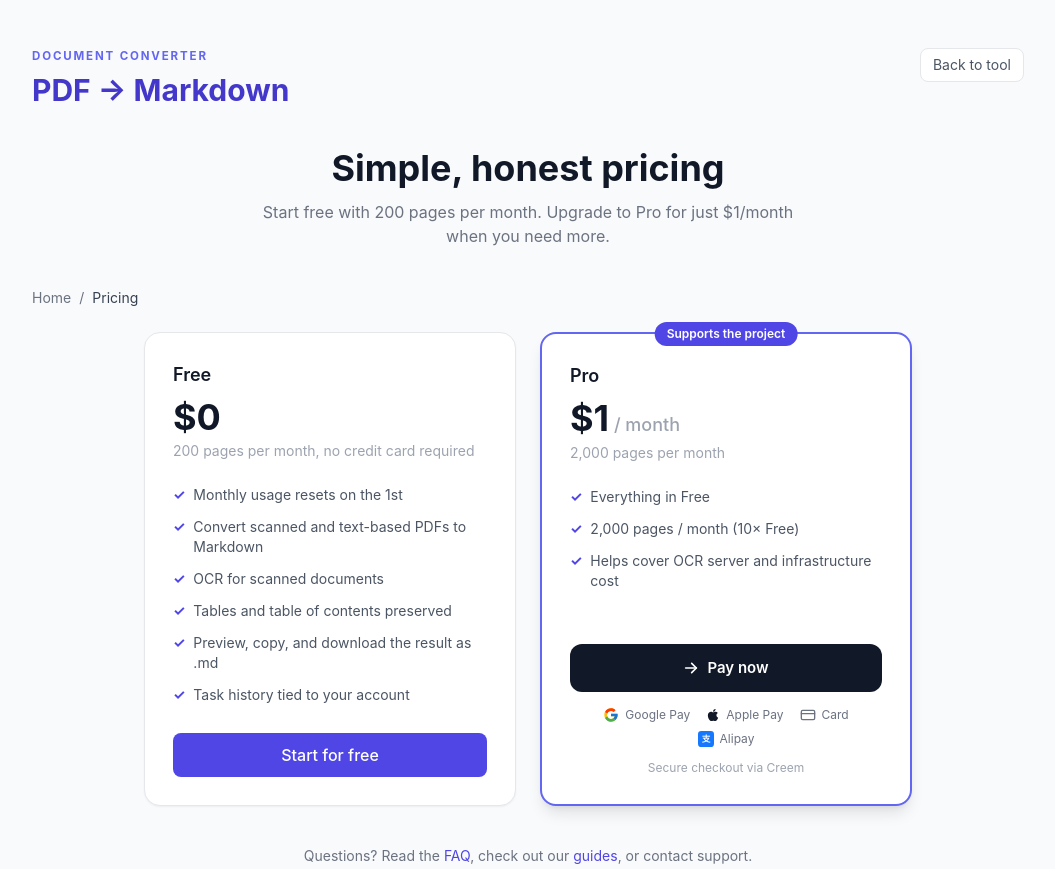
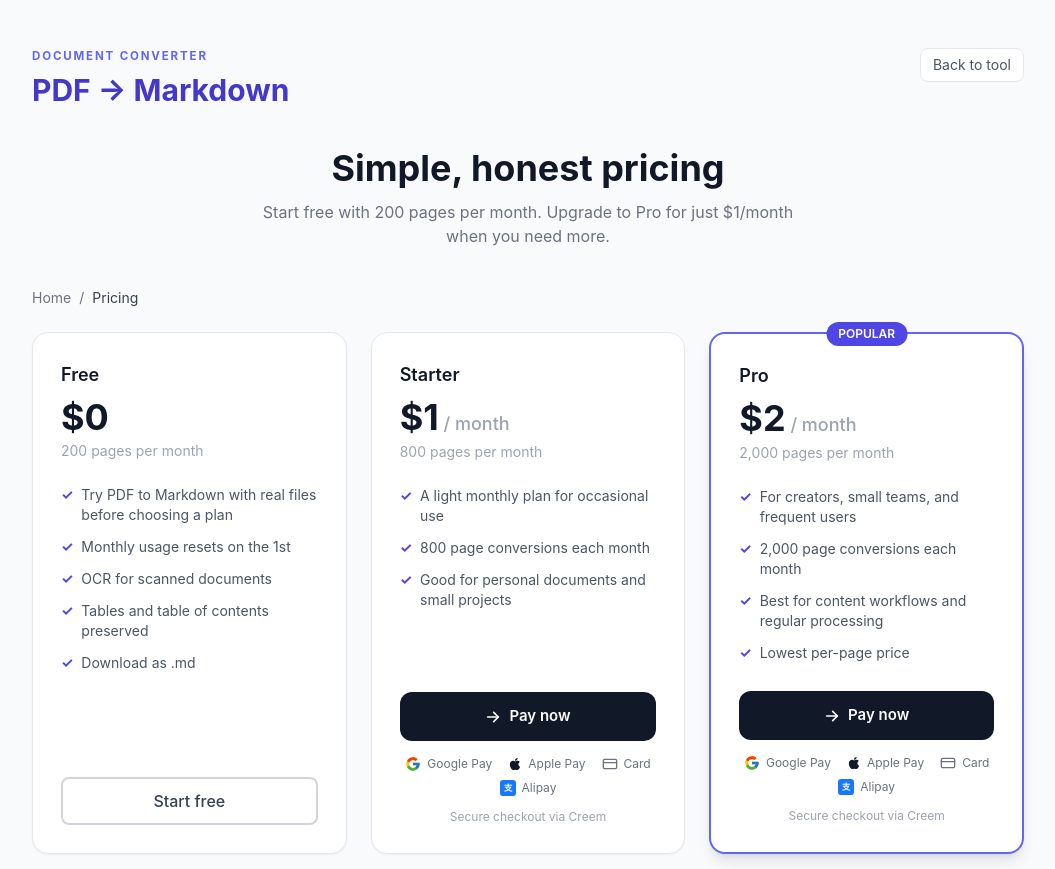
Before and after one commit to wanglei4214/pdf-markdown, a plain HTML site: page static/pricing.html in a window 1280 px wide. Shown: the top 869 px of the page, without its empty margins (112-1167 px from the left). Drawn offline with nearby package versions, Linux system fonts and the light colour scheme.

Commit message:
#2 价格布局修改

```diff
--- a/static/pricing.html
+++ b/static/pricing.html
@@ -12,15 +12,15 @@
   <meta charset="UTF-8">
   <meta name="viewport" content="width=device-width, initial-scale=1.0">
   <title>Pricing | PDF to Markdown</title>
-  <meta name="description" content="PDF to Markdown is free for 200 pages per month. Pro is $1/month for 2,000 pages. Secure checkout via Creem with credit/debit card, Apple Pay, or Google Pay.">
+  <meta name="description" content="PDF to Markdown pricing: Free 200 pages/month, Starter $1/month for 800 pages, Pro $2/month for 2,000 pages. Secure checkout via Creem.">
   <link rel="canonical" href="https://pdf.my99ai.com/pricing.html">
   <meta property="og:title" content="Pricing – PDF to Markdown Converter">
-  <meta property="og:description" content="Free plan: 200 pages/month. Pro plan: $1/month for 2,000 pages. Start converting PDFs to Markdown today.">
+  <meta property="og:description" content="Free: 200 pages/month. Starter: $1/month for 800 pages. Pro: $2/month for 2,000 pages. Start converting PDFs to Markdown today.">
   <meta property="og:url" content="https://pdf.my99ai.com/pricing.html">
   <meta property="og:type" content="website">
   <meta name="twitter:card" content="summary">
   <meta name="twitter:title" content="Pricing – PDF to Markdown Converter">
-  <meta name="twitter:description" content="Free plan: 200 pages/month. Pro plan: $1/month for 2,000 pages. Start converting PDFs to Markdown today.">
+  <meta name="twitter:description" content="Free: 200 pages/month. Starter: $1/month for 800 pages. Pro: $2/month for 2,000 pages. Start converting PDFs to Markdown today.">
   <script src="https://cdn.tailwindcss.com"></script>
   <link rel="stylesheet" href="style.css">
   <style>
@@ -57,37 +57,84 @@
       </ol>
     </nav>
 
-    <div class="grid md:grid-cols-2 gap-6 max-w-3xl mx-auto">
+    <div class="grid md:grid-cols-3 gap-6 max-w-5xl mx-auto">
       <!-- Free -->
       <div class="bg-white rounded-2xl border border-gray-200 shadow-sm p-7 flex flex-col">
         <h3 class="text-lg font-semibold text-gray-900">Free</h3>
         <p class="mt-2 text-4xl font-bold text-gray-900">$0</p>
-        <p class="text-sm text-gray-400 mt-1">200 pages per month, no credit card required</p>
+        <p class="text-sm text-gray-400 mt-1">200 pages per month</p>
         <ul class="mt-6 space-y-3 text-sm text-gray-600 flex-1">
+          <li class="flex gap-2"><span class="text-indigo-600 font-bold">✓</span> Try PDF to Markdown with real files before choosing a plan</li>
           <li class="flex gap-2"><span class="text-indigo-600 font-bold">✓</span> Monthly usage resets on the 1st</li>
-          <li class="flex gap-2"><span class="text-indigo-600 font-bold">✓</span> Convert scanned and text-based PDFs to Markdown</li>
           <li class="flex gap-2"><span class="text-indigo-600 font-bold">✓</span> OCR for scanned documents</li>
           <li class="flex gap-2"><span class="text-indigo-600 font-bold">✓</span> Tables and table of contents preserved</li>
-          <li class="flex gap-2"><span class="text-indigo-600 font-bold">✓</span> Preview, copy, and download the result as .md</li>
-          <li class="flex gap-2"><span class="text-indigo-600 font-bold">✓</span> Task history tied to your account</li>
+          <li class="flex gap-2"><span class="text-indigo-600 font-bold">✓</span> Download as .md</li>
         </ul>
-        <a href="/" class="mt-7 text-center px-4 py-2.5 rounded-lg bg-indigo-600 text-white hover:bg-indigo-700 font-medium">Start for free</a>
+        <a href="/" class="mt-7 text-center px-4 py-2.5 rounded-lg bg-white border-2 border-gray-300 text-gray-700 hover:bg-gray-50 font-medium">Start free</a>
+      </div>
+
+      <!-- Starter -->
+      <div class="bg-white rounded-2xl border border-gray-200 shadow-sm p-7 flex flex-col">
+        <h3 class="text-lg font-semibold text-gray-900">Starter</h3>
+        <p class="mt-2 text-4xl font-bold text-gray-900">$1<span class="text-lg font-medium text-gray-400"> / month</span></p>
+        <p class="text-sm text-gray-400 mt-1">800 pages per month</p>
+        <ul class="mt-6 space-y-3 text-sm text-gray-600 flex-1">
+          <li class="flex gap-2"><span class="text-indigo-600 font-bold">✓</span> A light monthly plan for occasional use</li>
+          <li class="flex gap-2"><span class="text-indigo-600 font-bold">✓</span> 800 page conversions each month</li>
+          <li class="flex gap-2"><span class="text-indigo-600 font-bold">✓</span> Good for personal documents and small projects</li>
+        </ul>
+        <button type="button" class="pay-now-btn mt-7" data-plan="starter">
+          <svg width="16" height="16" viewBox="0 0 24 24" fill="none" stroke="currentColor" stroke-width="2.5" stroke-linecap="round" stroke-linejoin="round" aria-hidden="true"><line x1="4" y1="12" x2="20" y2="12"/><polyline points="13 5 20 12 13 19"/></svg>
+          <span>Pay now</span>
+        </button>
+        <div class="pay-methods-row" aria-label="Accepted payment methods">
+          <span class="pay-method">
+            <svg class="pay-mark" viewBox="0 0 48 48" aria-hidden="true">
+              <path fill="#FFC107" d="M43.611 20.083H42V20H24v8h11.303c-1.649 4.657-6.08 8-11.303 8-6.627 0-12-5.373-12-12s5.373-12 12-12c3.059 0 5.842 1.154 7.961 3.039l5.657-5.657C34.046 6.053 29.268 4 24 4 12.955 4 4 12.955 4 24s8.955 20 20 20 20-8.955 20-20c0-1.341-.138-2.65-.389-3.917z"/>
+              <path fill="#FF3D00" d="M6.306 14.691l6.571 4.819C14.655 15.108 18.961 12 24 12c3.059 0 5.842 1.154 7.961 3.039l5.657-5.657C34.046 6.053 29.268 4 24 4 16.318 4 9.656 8.337 6.306 14.691z"/>
+              <path fill="#4CAF50" d="M24 44c5.166 0 9.86-1.977 13.409-5.192l-6.19-5.238C29.211 35.091 26.715 36 24 36c-5.202 0-9.619-3.317-11.283-7.946l-6.522 5.025C9.505 39.556 16.227 44 24 44z"/>
+              <path fill="#1976D2" d="M43.611 20.083H42V20H24v8h11.303c-.792 2.237-2.231 4.166-4.087 5.571l6.19 5.238C41.38 35.18 44 30 44 24c0-1.341-.138-2.65-.389-3.917z"/>
+            </svg>
+            Google Pay
+          </span>
+          <span class="pay-method">
+            <svg class="pay-mark pay-mark--apple" viewBox="0 0 384 512" fill="currentColor" aria-hidden="true">
+              <path d="M318.7 268.7c-.2-36.7 16.4-64.4 50-84.8-18.8-26.9-47.2-41.7-84.7-44.6-35.5-2.8-74.3 20.7-88.5 20.7-15 0-49.4-19.7-76.4-19.7C63.3 141.2 4 184.8 4 273.5q0 39.3 14.4 81.2c12.8 36.7 59 126.7 107.2 125.2 25.2-.6 43-17.9 75.8-17.9 31.8 0 48.3 17.9 76.4 17.9 48.6-.7 90.4-82.5 102.6-119.3-65.2-30.7-61.7-90-61.7-91.9zm-56.6-164.2c27.3-32.4 24.8-61.9 24-72.5-24.1 1.4-52 16.4-67.9 34.9-17.5 19.8-27.8 44.3-25.6 71.9 26.1 2 49.9-11.4 69.5-34.3z"/>
+            </svg>
+            Apple Pay
+          </span>
+          <span class="pay-method">
+            <svg class="pay-mark" viewBox="0 0 24 24" fill="none" stroke="currentColor" stroke-width="2" stroke-linecap="round" aria-hidden="true">
+              <rect x="2" y="5" width="20" height="14" rx="2"/><line x1="2" y1="10" x2="22" y2="10"/>
+            </svg>
+            Card
+          </span>
+          <span class="pay-method">
+            <svg class="pay-mark" viewBox="0 0 24 24" aria-hidden="true">
+              <rect width="24" height="24" rx="5" fill="#1677FF"/>
+              <text x="12" y="12.5" text-anchor="middle" dominant-baseline="central" font-size="13" font-weight="700" fill="#fff">支</text>
+            </svg>
+            Alipay
+          </span>
+        </div>
+        <p class="text-xs text-gray-400 mt-3 text-center">Secure checkout via Creem</p>
       </div>
 
       <!-- Pro -->
       <div class="bg-white rounded-2xl border-2 border-indigo-500 shadow-lg p-7 flex flex-col relative">
-        <span class="absolute -top-3 left-1/2 -translate-x-1/2 px-3 py-1 rounded-full bg-indigo-600 text-white text-xs font-semibold">Supports the project</span>
+        <span class="absolute -top-3 left-1/2 -translate-x-1/2 px-3 py-1 rounded-full bg-indigo-600 text-white text-xs font-semibold">POPULAR</span>
         <h3 class="text-lg font-semibold text-gray-900">Pro</h3>
-        <p class="mt-2 text-4xl font-bold text-gray-900">$1<span class="text-lg font-medium text-gray-400"> / month</span></p>
+        <p class="mt-2 text-4xl font-bold text-gray-900">$2<span class="text-lg font-medium text-gray-400"> / month</span></p>
         <p class="text-sm text-gray-400 mt-1">2,000 pages per month</p>
         <ul class="mt-6 space-y-3 text-sm text-gray-600 flex-1">
-          <li class="flex gap-2"><span class="text-indigo-600 font-bold">✓</span> Everything in Free</li>
-          <li class="flex gap-2"><span class="text-indigo-600 font-bold">✓</span> 2,000 pages / month (10× Free)</li>
-          <li class="flex gap-2"><span class="text-indigo-600 font-bold">✓</span> Helps cover OCR server and infrastructure cost</li>
+          <li class="flex gap-2"><span class="text-indigo-600 font-bold">✓</span> For creators, small teams, and frequent users</li>
+          <li class="flex gap-2"><span class="text-indigo-600 font-bold">✓</span> 2,000 page conversions each month</li>
+          <li class="flex gap-2"><span class="text-indigo-600 font-bold">✓</span> Best for content workflows and regular processing</li>
+          <li class="flex gap-2"><span class="text-indigo-600 font-bold">✓</span> Lowest per-page price</li>
         </ul>
-        <button id="pay-now-btn" type="button" class="pay-now-btn">
+        <button type="button" class="pay-now-btn" data-plan="pro">
           <svg width="16" height="16" viewBox="0 0 24 24" fill="none" stroke="currentColor" stroke-width="2.5" stroke-linecap="round" stroke-linejoin="round" aria-hidden="true"><line x1="4" y1="12" x2="20" y2="12"/><polyline points="13 5 20 12 13 19"/></svg>
-          <span id="pay-now-label">Pay now</span>
+          <span>Pay now</span>
         </button>
         <div class="pay-methods-row" aria-label="Accepted payment methods">
           <span class="pay-method">
@@ -144,20 +191,24 @@
 
   <script>
     const API_BASE = window.location.origin;
-    const payNowBtn = document.getElementById('pay-now-btn');
-    const payNowLabel = document.getElementById('pay-now-label');
+    const payNowBtns = document.querySelectorAll('.pay-now-btn');
 
-    // 页面加载时重置按钮状态（防止浏览器后退缓存残留）
-    if (payNowBtn) {
-      payNowBtn.disabled = false;
-      payNowLabel.textContent = 'Pay now';
-    }
+    // 页面加载时重置所有按钮状态（防止浏览器后退缓存残留）
+    payNowBtns.forEach(btn => {
+      btn.disabled = false;
+      const label = btn.querySelector('span');
+      if (label) label.textContent = 'Pay now';
+    });
 
-    if (payNowBtn) payNowBtn.addEventListener('click', handlePayNow);
+    payNowBtns.forEach(btn => btn.addEventListener('click', handlePayNow));
 
-    async function handlePayNow() {
-      payNowBtn.disabled = true;
-      payNowLabel.textContent = 'Checking login…';
+    async function handlePayNow(e) {
+      const btn = e.currentTarget;
+      const label = btn.querySelector('span');
+      const plan = btn.dataset.plan; // 'starter' or 'pro'
+
+      btn.disabled = true;
+      label.textContent = 'Checking login…';
 
       try {
         // 探测登录态
@@ -166,10 +217,11 @@
 
         if (meData && meData.user) {
           // 已登录 → 直接创建 checkout 并跳转
-          payNowLabel.textContent = 'Preparing checkout…';
+          label.textContent = 'Preparing checkout…';
           const checkoutRes = await fetch(`${API_BASE}/api/billing/checkout`, {
             method: 'POST',
             headers: { 'Content-Type': 'application/json' },
+            body: JSON.stringify({ plan: plan })
           });
           const checkoutData = await checkoutRes.json();
           if (!checkoutRes.ok || !checkoutData.checkout_url) {
@@ -179,7 +231,8 @@
         } else {
           // 未登录 → 存意图到 sessionStorage，跳 Google 登录
           sessionStorage.setItem('pending_intent', 'checkout');
-          payNowLabel.textContent = 'Redirecting to login…';
+          sessionStorage.setItem('pending_plan', plan);
+          label.textContent = 'Redirecting to login…';
           // 延迟 100ms 确保 sessionStorage 写入完成
           setTimeout(() => {
             window.location.href = `${API_BASE}/api/auth/google/login`;
@@ -188,8 +241,8 @@
       } catch (err) {
         console.error('Pay now failed:', err);
         alert('Unable to start checkout: ' + err.message);
-        payNowLabel.textContent = 'Pay now';
-        payNowBtn.disabled = false;
+        label.textContent = 'Pay now';
+        btn.disabled = false;
       }
     }
   </script>
```
